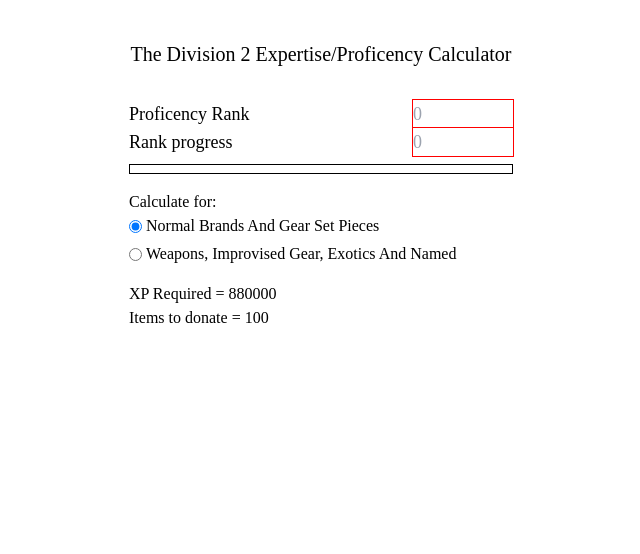
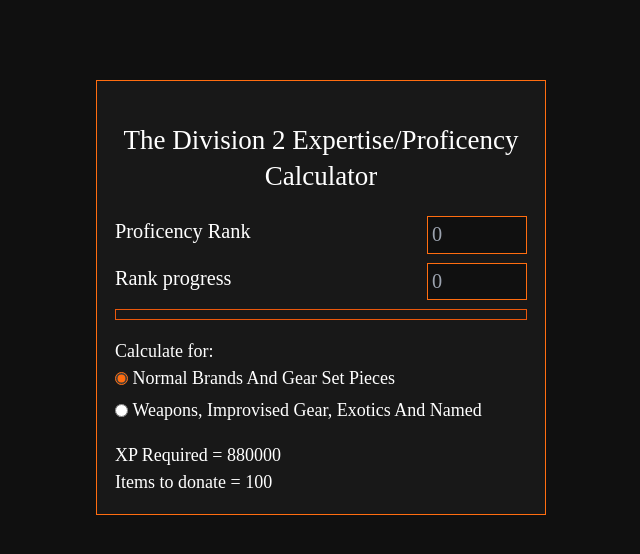
Before and after one commit to mxswat/td2-expertise-calculator, a React (Create React App) app: page / in a window 1280 px wide. Shown: the top 554 px of the page, without its empty margins (319-959 px from the left). Built offline with nearby package versions, Linux system fonts and the light colour scheme.

Commit message:
Style and calculation fixes

```diff
--- a/src/App.css
+++ b/src/App.css
@@ -1,14 +1,24 @@
 .App {
   display: flex;
-  flex: 1 1 auto;
   flex-direction: column;
   align-items: center;
-  max-width: 400px;
-  padding: 8px;
+  max-width: 450px;
+
+  background: rgb(24, 24, 24);
+  border: 1px solid var(--td-orange);
+
   margin: auto;
+  margin-top: 10vh;
 }
 
 .td2-input {
   width: 100px;
-  outline: 1px solid red;
+  background: rgb(16 16 16);
+  color: white;
+  padding: 2px 4px;
+  border: 1px solid var(--td-orange);
 }
+
+input[type='radio']{
+  accent-color: var(--td-orange);
+}
--- a/src/App.tsx
+++ b/src/App.tsx
@@ -29,21 +29,20 @@
   }
 
   const onRankProgressChange = (e: React.ChangeEvent<HTMLInputElement>) => {
-    const value = normalize(
-      safeClamp(parseInt(e.target.value), 88000, 0), 88000, 0
-    )
-    setRankProgress(value)
-    setBarPercentage(value * 100)
+    const valueClamped = safeClamp(parseInt(e.target.value), 88000, 0);
+    const xpBarMult = normalize(valueClamped, 88000, 0)
+    setRankProgress(valueClamped)
+    setBarPercentage(xpBarMult * 100)
   }
 
   const xpRequired = calcXPRequired(proficencyRank, rankProgress)
   const itemsToDonate = Math.ceil(xpRequired / itemTypeDivided);
 
   return (
-    <div className="App">
-      <h1 className='mb-8 mt-8 text-xl text-center'>The Division 2 Expertise/Proficency Calculator</h1>
+    <div className="App p-4">
+      <h1 className='my-5 text-2xl text-center'>The Division 2 Expertise/Proficency Calculator</h1>
       <div className='flex flex-1 w-full flex-col'>
-        <div className='flex justify-between'>
+        <div className='flex justify-between mb-2'>
           <span className='text-lg'>Proficency Rank</span>
           <input className='text-lg td2-input' type="number" placeholder='0' min={0} max={9} step={1} onChange={onProficencyRankChange} />
         </div>
@@ -51,8 +50,8 @@
           <span className='text-lg'>Rank progress </span>
           <input className='text-lg td2-input' type="number" placeholder='0' min={0} max={88000} step={8800} onChange={onRankProgressChange} />
         </div>
-        <div className='progress-bar-container flex w-full border border-solid border-black'>
-          <div className='bg-black h-2' style={{ width: `${barPercentage}%` }} />
+        <div className='progress-bar-container flex w-full border border-solid border-orange-600'>
+          <div className='bg-orange-600 h-2' style={{ width: `${barPercentage}%` }} />
         </div>
 
         <div className='flex flex-col mt-4 mb-4'>
--- a/src/index.css
+++ b/src/index.css
@@ -5,6 +5,19 @@
 @import url(./font/stylesheet.css);
 
 html {
-  font-size: 16px;
+  font-size: 18px;
   font-family: 'Borda';
+  background: rgb(16, 16, 16);
+  color: white;
 }
+
+div#root {
+  display: flex;
+  flex-direction: column;
+  flex: 1 1 auto;
+  min-height: 100vh;
+}
+
+:root {
+  --td-orange: #FF6D10;
+}
```
